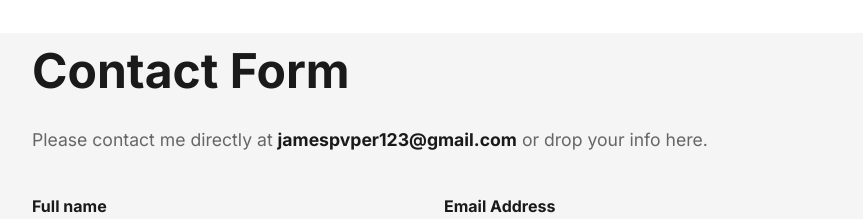
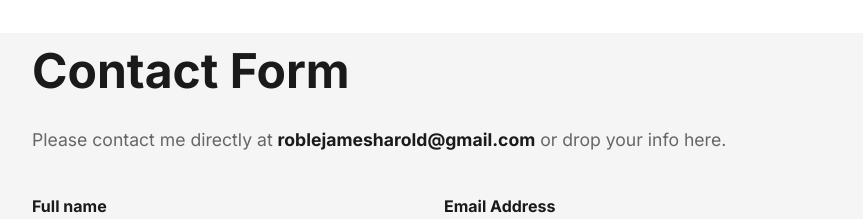
Before and after one commit to dJinz/James-portfolio, a React (Vite) app: page / in a window 1280 px wide. Shown: the part 6280-6499 px from the top of the page, without its empty margins (208-1071 px from the left). Built offline with nearby package versions, Linux system fonts and the light colour scheme.

Commit message:
Update Contact.jsx

```diff
--- a/src/components/Contact.jsx
+++ b/src/components/Contact.jsx
@@ -25,7 +25,7 @@ const Contact = () => {
     setStatus({ submitting: true, success: false, error: null });
 
     try {
-      const response = await fetch('https://formsubmit.co/ajax/jamespvper123@gmail.com', {
+      const response = await fetch('https://formsubmit.co/ajax/roblejamesharold@gmail.com', {
         method: 'POST',
         headers: {
           'Content-Type': 'application/json',
@@ -56,7 +56,7 @@ const Contact = () => {
       <div className="fade-in" style={{ width: '100%', maxWidth: '800px', margin: '0 auto', textAlign: 'left' }}>
         <h2 style={{ fontSize: '3rem', fontWeight: '800', marginBottom: '1rem', color: 'var(--text-primary)' }}>Contact Form</h2>
         <p style={{ color: 'var(--text-secondary)', fontSize: '1.1rem', marginBottom: '2.5rem' }}>
-          Please contact me directly at <span style={{ color: 'var(--text-primary)', fontWeight: 'bold' }}>jamespvper123@gmail.com</span> or drop your info here.
+          Please contact me directly at <span style={{ color: 'var(--text-primary)', fontWeight: 'bold' }}>roblejamesharold@gmail.com</span> or drop your info here.
         </p>
 
         <form onSubmit={handleSubmit} style={{ display: 'flex', flexDirection: 'column', gap: '1.5rem' }}>
```
